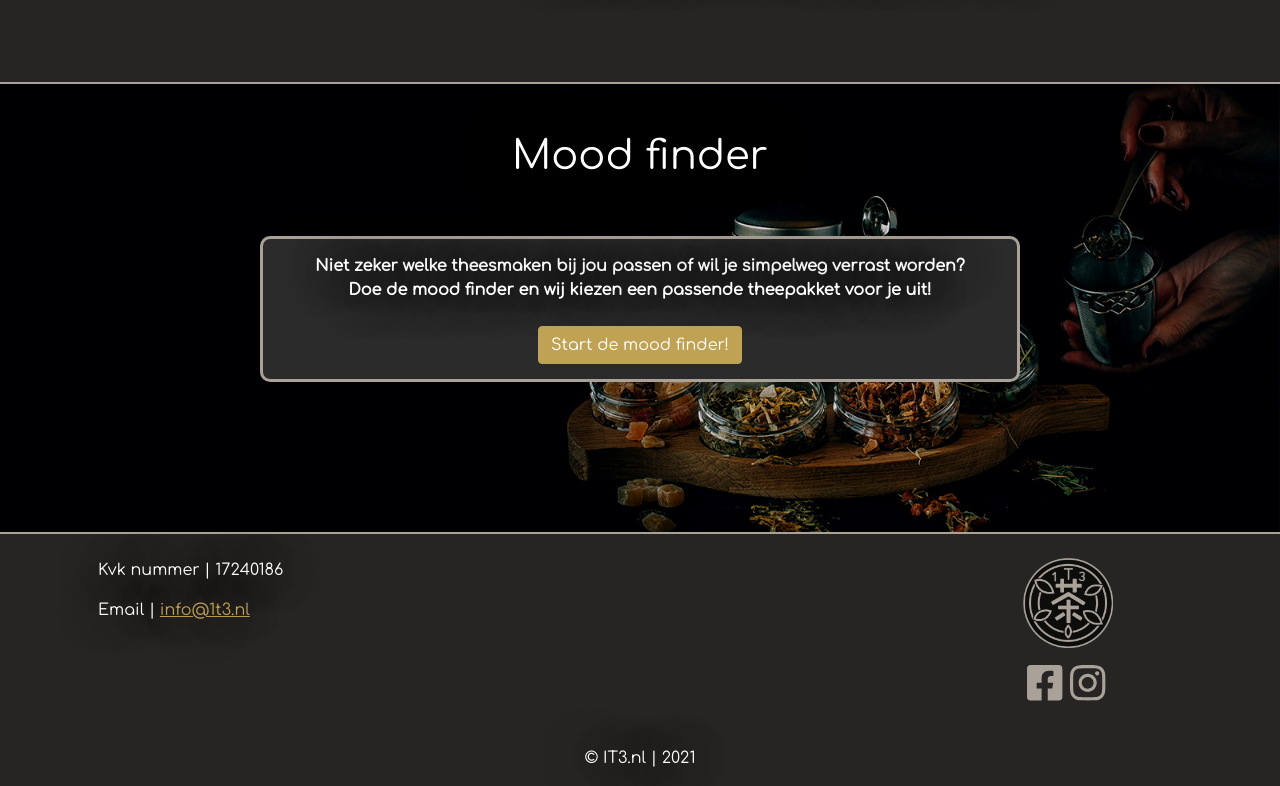
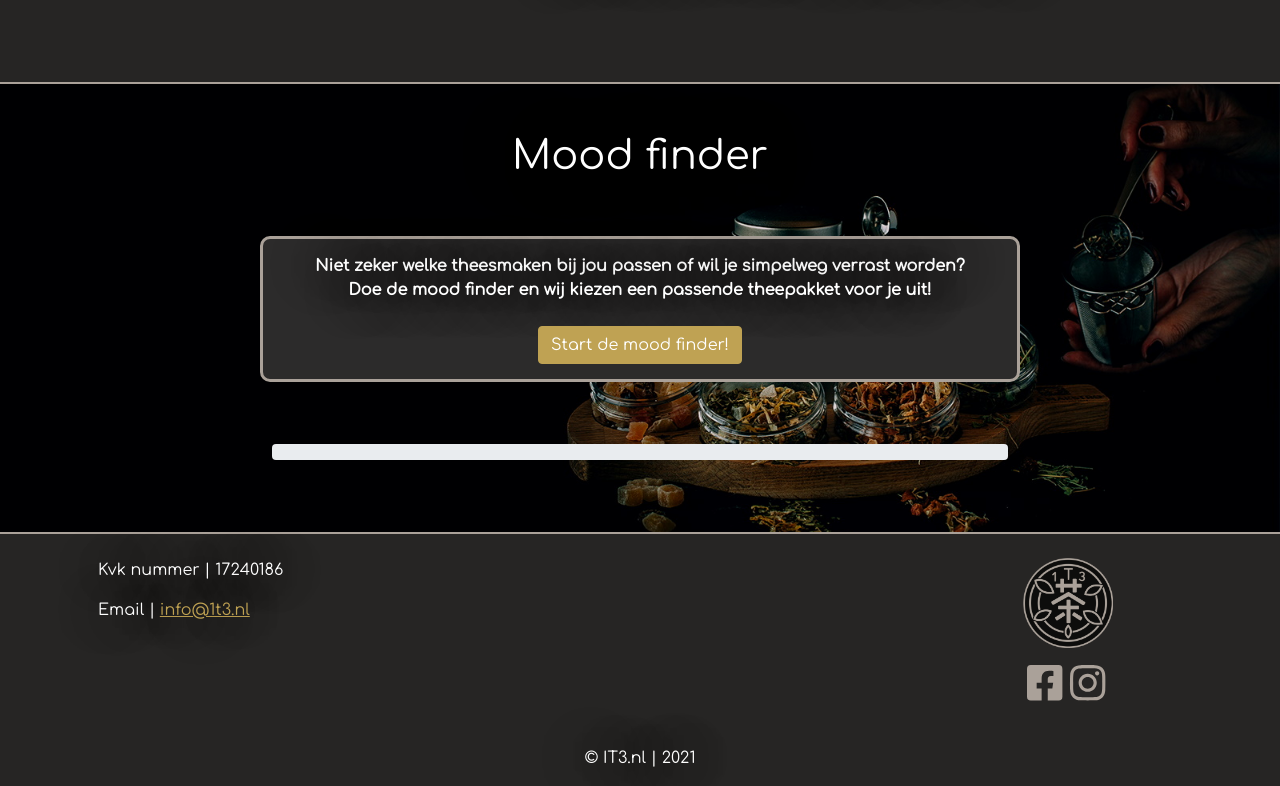
Before and after one commit to DevKing472/Vue-Shopify-Template, a Vue app: page / in a window 1280 px wide. Shown: the part 1496-2282 px from the top of the page. Built offline with nearby package versions, Linux system fonts and the light colour scheme.

Commit message:
Returned progress bar to 100

```diff
--- a/src/components/Quiz.vue
+++ b/src/components/Quiz.vue
@@ -13,7 +13,7 @@
 
       <b-row class="d-flex justify-content-center">
         <b-col cols="12" md="8" class="pt-3">
-          <b-progress v-if="progressBar"
+          <b-progress
             variant="primary"
             alt="Voortgangmeter"
             aria-label="Voortgang van de Moodfinder"
@@ -77,7 +77,6 @@ export default {
       sangriaFruits: sangriaFruits,
       beer: beer,
       wine: wine,
-      progressBar: false,
     };
   },
   methods: {
@@ -91,7 +90,6 @@ export default {
     },
     startQuiz() {
       this.component = "question";
-      this.progressBar = true;
     },
     /**
      * @description switches the questions when the user performs an action in the quiz
@@ -145,7 +143,7 @@ export default {
           break;
         case 3:
           this.component = quizFinished;
-          this.progressBar = false;
+          this.progress = 100;
       }
     },
   },
```
